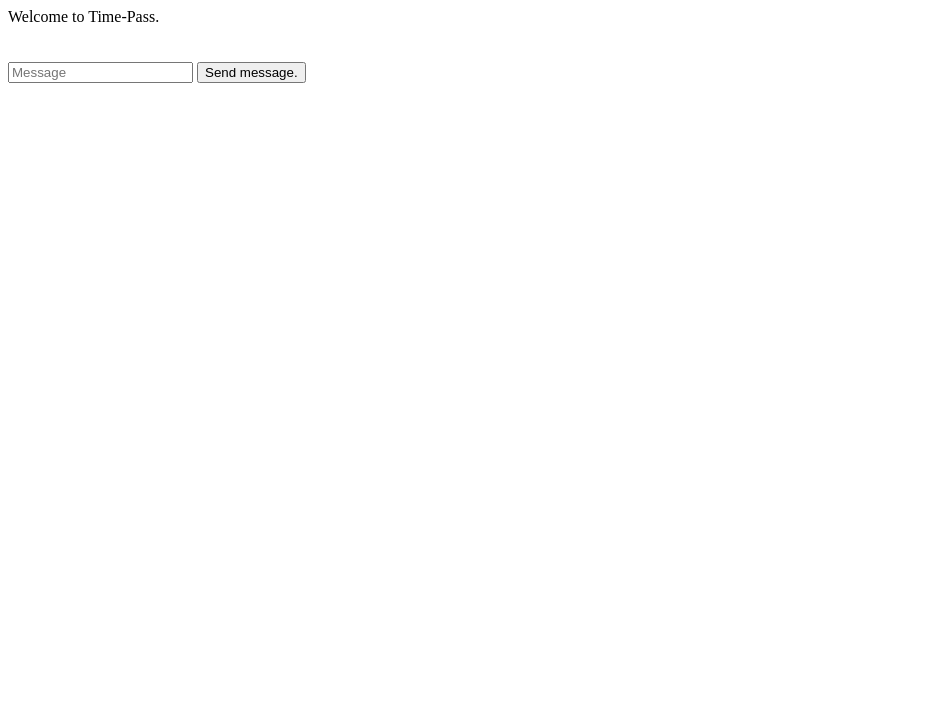
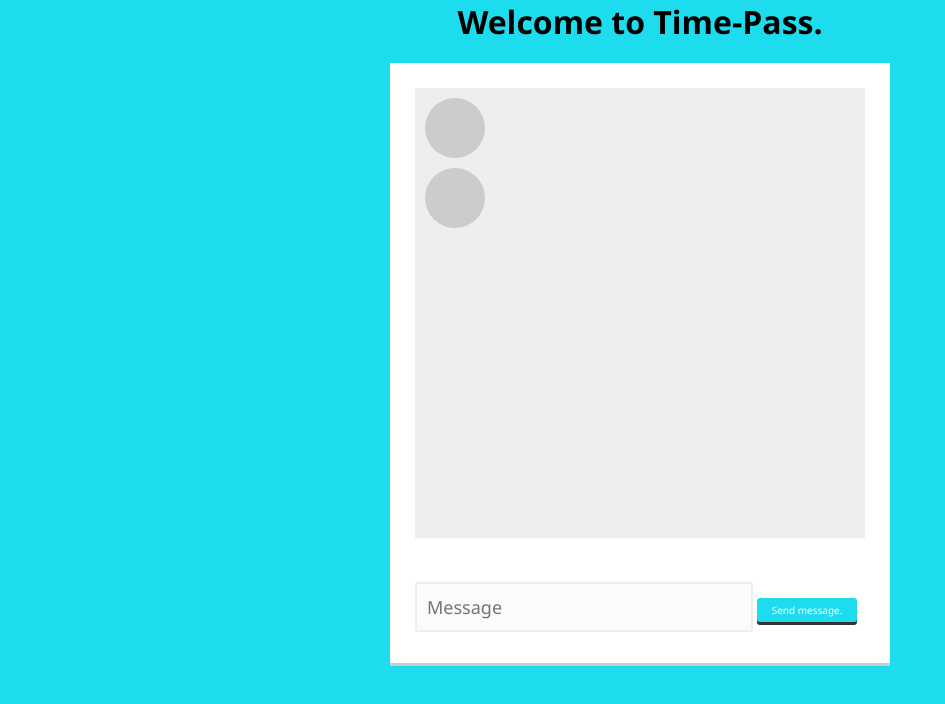
Before and after one commit to Shivs11/My-Chat-App, a website: page public/chatpage.html in a window 1280 px wide. Shown: the whole page, without its empty margins (0-945 px from the left). Drawn offline with nearby package versions, Linux system fonts and the light colour scheme; no server answers.

Commit message:
Designed the applicaton

```diff
--- a/public/chatpage.html
+++ b/public/chatpage.html
@@ -1,30 +1,50 @@
 <!DOCTYPE html>
 <html lang="en">
     <head>
-    <meta charset="UTF-8">
-    <meta name="viewport" content="width=device-width, initial-scale=1.0">
+        <meta charset="UTF-8" />
+        <meta name="viewport" content="width=device-width, initial-scale=1.0" />
         <title>Time-pass</title>
+        <link rel="stylesheet" media="screen" href="stylechat.css" />
     </head>
     <body>
-    Welcome to Time-Pass.
+        <div class = "heading">
+            <h1>Welcome to Time-Pass.</h1>
+        </div>
+        <div class="chatbox">
+            <div class="chatlogs">
+                <div class="chat friend">
+                    <div class="user-photo"></div>
 
-    <div id = "template_time"></div>
-    <br>
-    <br>
-    <form id = "messagesform" action="">
-        <input id = "messagenow" placeholder="Message" messagetype="text">
-        <button>Send message.</button>
+                    <div id="template_time"></div>
+                    <script id="messaging-template" type="text/html">
+                        <p class = "chat-message">{{time}} - {{message}}</p>
+                </script>
+                </script>
+                </div>
+                <div class="chat self">
+                    <div class="user-photo"></div>
+                    <div id="template_time"></div>
+                    <script id="messaging-template" type="text/html">
+                        <p class = "chat-message">{{time}} - {{message}}</p>
+                </script>
+                </div>
+
+            </div>
+
+            <br />
+            <br />
+            <form id="messagesform" action="">
+                <div class = "message_form" id="message-form">
+                    <input id="messagenow" placeholder="Message" messagetype="text" />
+                    <button class="Button">Send message.</button>
+                </div>
             </form>
+        </div>
     </body>
 
-<script id = "messaging-template" type="text/html">
-    <div>
-        <p>{{time}} - {{message}}</p>
-    </div>
-    </script>
     <script src="https://cdnjs.cloudflare.com/ajax/libs/mustache.js/3.0.1/mustache.min.js"></script>
     <script src="https://cdnjs.cloudflare.com/ajax/libs/moment.js/2.22.2/moment.min.js"></script>
     <script src="https://cdnjs.cloudflare.com/ajax/libs/qs/6.6.0/qs.min.js"></script>
-<script src = "/socket.io/socket.io.js"></script>
-<script src = "js/working.js"></script>
+    <script src="/socket.io/socket.io.js"></script>
+    <script src="js/working.js"></script>
 </html>
--- a/public/js/working.js
+++ b/public/js/working.js
@@ -24,5 +24,5 @@ const messagetemplate = document.querySelector('#messaging-template').innerHTML
         message,
         time
     })
-    $message.insertAdjacentHTML('beforeend', html)
+    $message.insertAdjacentHTML('beforebegin', html)
 })
--- /dev/null
+++ b/public/stylechat.css
@@ -0,0 +1,131 @@
+*{
+    margin: 0;
+    padding: 0;
+    font-family: 'Segoe UI', Tahoma, Geneva, Verdana, sans-serif;
+    box-sizing: border-box;
+}
+
+body{
+    background: #1ddced;
+}
+
+.chatbox{
+    width: 500px;
+    min-width: 390px;
+    height: 600px;
+    background: #ffffff;
+    padding: 25px;
+    margin: 20px auto;
+    box-shadow: 0 3px #cccccc;
+}
+
+.chatlogs{
+    padding: 10px;
+    width: 100%;
+    height: 450px;
+    background: #eeeeee;
+    overflow-x: hidden;
+    overflow-y: scroll;
+}
+
+.chatlogs::-webkit-scrollbar{
+    width: 10px;
+}
+
+.chatlogs::-webkit-scrollbar-thumb{
+    border-radius: 5px;
+}
+
+.chat{
+    display: flex;
+    flex-flow: row wrap;
+    align-items: flex-start;
+    margin-bottom: 10px;
+}
+
+
+.chat .user-photo{
+    width: 60px;
+    height: 60px;
+    background: #cccccc;
+    border-radius: 50%;
+}
+.heading{
+    display: flex;
+    flex-direction: column;
+    justify-content: center;
+    text-align: center;
+}
+
+.chat .chat-message{
+    width: 70%;
+    padding: 15px;
+    margin: 5px 10px 0;
+    background: #1ddced;
+    border-radius: 10px;
+    color: #ffffff;
+    font-size: 18px;
+}
+
+
+.friend .chat-message{
+    background: #1adda4;
+}
+
+.self .chat-message{
+    background: #1ddced;
+    order: -1;
+}
+
+.message-form{
+    margin-top: 20px;
+    display: flex;
+    align-self: flex-start;
+}
+
+.message_form input{
+    background: #fbfbfb;
+    width: 75%;
+    height: 50px;
+    border: 2px solid #eeeeee;
+    border-radius: 3px;
+    resize: none;
+    padding: 10px;
+    font-size: 18px;
+    color: #333;
+}
+
+.message_form textarea:focus{
+    background: #ffffff
+}
+
+.message_form textarea::-webkit-scrollbar{
+    width: 10px;
+}
+
+.message_form textarea::-webkit-scrollbar-thumb{
+    border-radius: 5px;
+    background: rgb(0, 0, 0, .1);
+}
+
+
+.message_form Button{
+    background: #1ddced;
+    padding: 5px 15px;
+    font-size: 10px;
+    color: #ffffff;
+    border: none;
+    margin: 0;
+    border-radius: 3px;
+    box-shadow: 0 3px #333;
+    cursor: pointer;
+
+    -webkit-transition: background .2s ease;
+    -moz-transition: background .2s ease;
+    -o-transition: background .2s ease;
+
+}
+
+.message_form button:hover{
+    background: #13c839;
+}
--- a/src/index.js
+++ b/src/index.js
@@ -69,7 +69,7 @@ io.on('connection', (socket) => {
     // Event to check if the username and the password entered on the login page
     // exists in our database!
     socket.on('receivecredentials', async ({name,password}) => {
-        window.user = name
+
         var salt = bcrypt.genSaltSync(8)
         var hashedone = bcrypt.hashSync(password, salt)
         var document = await userinfo.collection.findOne({
```
Lines whose indentation alone changed are shown as unchanged.
